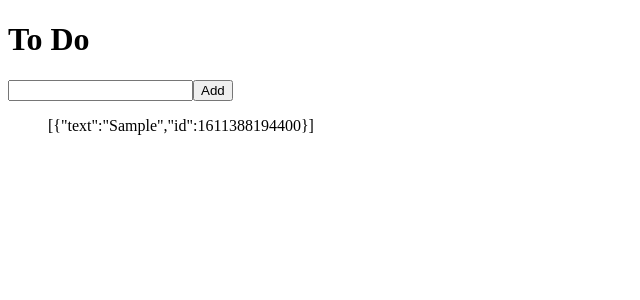
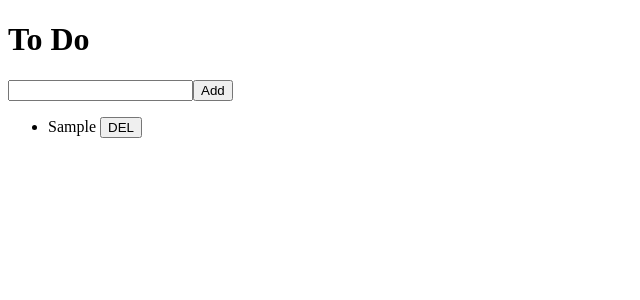
Before and after one commit to uzicandi/vanilla-redux, a React (Create React App) app: page /#/ in a window 1280 px wide. Both pictures are taken after typing "Sample" into the empty fields and a click on the button "Add". Shown: the top 300 px of the page, without its empty margins (0-640 px from the left). Built offline with nearby package versions, Linux system fonts and the light colour scheme.

Commit message:
add todolist

```diff
--- /dev/null
+++ b/src/components/ToDo.js
@@ -0,0 +1,11 @@
+import React from 'react';
+
+function ToDo({ text }) {
+  return (
+    <li>
+      {text} <button>DEL</button>
+    </li>
+  );
+}
+
+export default ToDo;
--- a/src/routes/Home.js
+++ b/src/routes/Home.js
@@ -1,6 +1,7 @@
 import React, { useState } from 'react';
 import { connect } from 'react-redux';
 import { actionCreators } from '../store';
+import ToDo from '../components/ToDo';
 
 function Home({ toDos, addToDo }) {
   const [text, setText] = useState('');
@@ -19,7 +20,11 @@
         <input type="text" value={text} onChange={onChange} />
         <button>Add</button>
       </form>
-      <ul>{JSON.stringify(toDos)}</ul>
+      <ul>
+        {toDos.map(toDo => (
+          <ToDo {...toDo} key={toDo.id} />
+        ))}
+      </ul>
     </>
   );
 }
```
Also changed, not shown: 1 other file (tests, documents, lock files or other folders).
